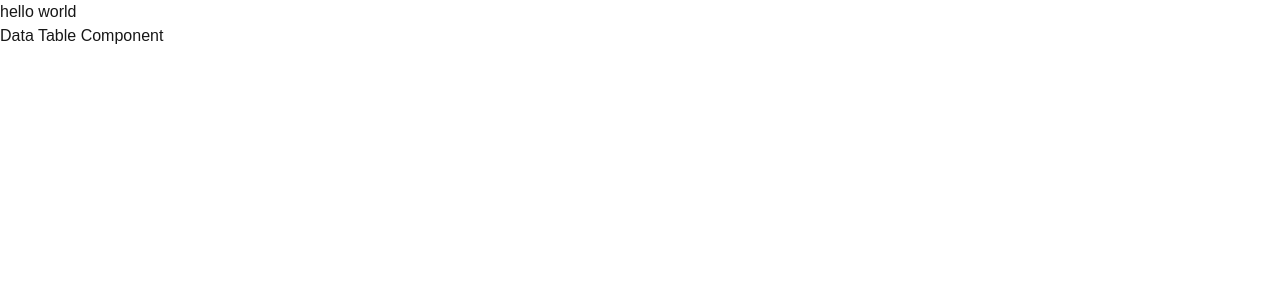
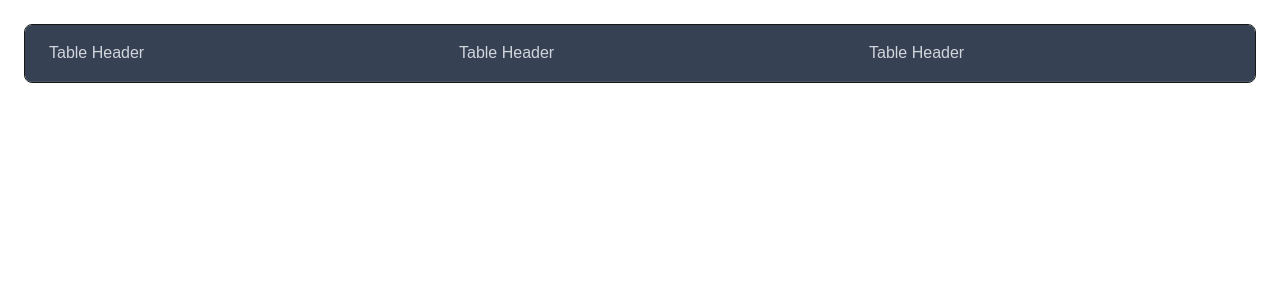
Before and after one commit to charity-g/take-home-A-assignment, a Next.js app in the folder frontend/: page / in a window 1280 px wide. Shown: the top 300 px of the page. Built offline with nearby package versions, Linux system fonts and the light colour scheme.

Commit message:
add mantine table

```diff
--- a/frontend/app/page.tsx
+++ b/frontend/app/page.tsx
@@ -3,8 +3,12 @@ import DataTable from "@/src/data-table";
 
 export default function Home() {
   return (
-    <div className='min-h-screen'> hello world
+    <div className='min-h-screen'>
+    <div className="container mx-auto p-6">
+
       <DataTable />
+
+    </div>
     </div>
   );
 }
--- a/frontend/src/data-table.tsx
+++ b/frontend/src/data-table.tsx
@@ -1,13 +1,26 @@
-"use client"
-
-
-
 export default function DataTable() {
 
     return (
-        <div className='min-h-screen'>
-            Data Table Component
-        </div>
+         <div
+          className='rounded-lg border overflow-hidden'>
+            <table className="w-full">
+                <thead>
+              <tr className="bg-gray-700 border-gray-600 border-b">
+                <th className="text-left py-4 px-6 font-medium text-gray-300">
+                  Table Header
+                </th>
+                <th className="text-left py-4 px-6 font-medium text-gray-300">
+                  Table Header
+                </th>
+                <th className="text-left py-4 px-6 font-medium text-gray-300">
+                  Table Header
+                </th>
+              </tr>
+            </thead>
+            <tbody>
+            </tbody>
+            </table>
+          </div>
     )
 
 }
```
Also changed, not shown: frontend/package.json (+9 -6 lines), 1 other file (tests, documents, lock files or other folders).
